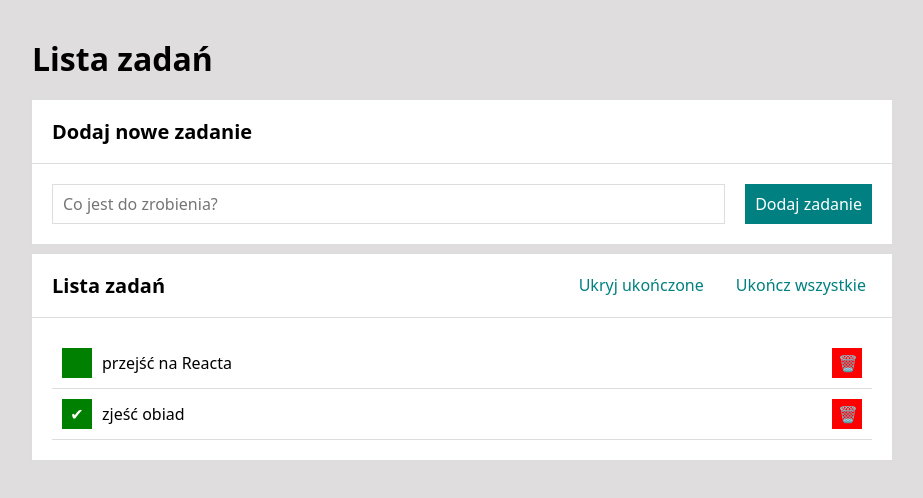
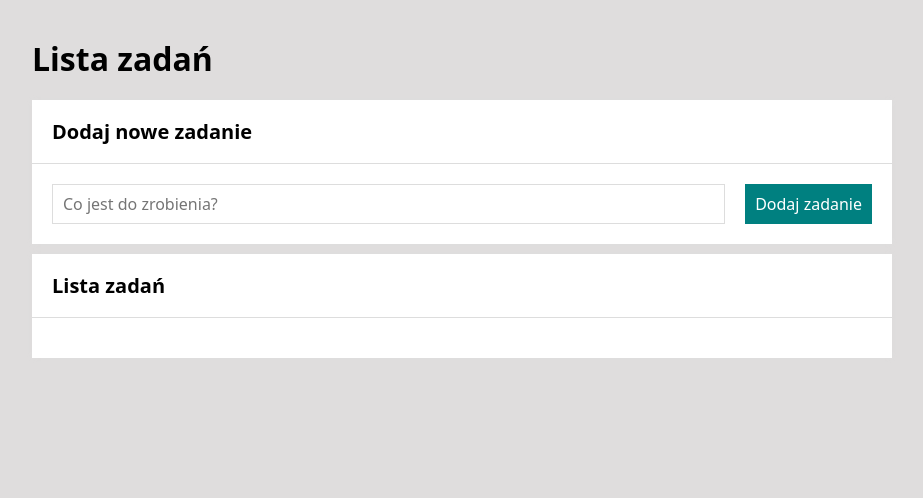
Before and after one commit to blankapalucka/to-do-list-react, a React (Create React App) app: page / in a window 1280 px wide. Shown: the top 498 px of the page, without its empty margins (178-1101 px from the left). Built offline with nearby package versions, Linux system fonts and the light colour scheme.

Commit message:
local storage added

```diff
--- a/src/App.js
+++ b/src/App.js
@@ -1,4 +1,4 @@
-import React, { useState } from 'react';
+import React, { useState, useEffect } from 'react';
 import Form from "./Form";
 import Tasks from "./Tasks";
 import Buttons from "./Buttons";
@@ -6,13 +6,20 @@
 import Header from "./Header";
 import Container from "./Container";
 
+
 function App() {
 
+  const tasksFromLocalStorage = JSON.parse(localStorage.getItem('tasks'))
+
   const [hideDone, setHideDone] = useState(false);
-  const [tasks, setTasks] = useState([
-    { id: 1, content: "przejść na Reacta", done: false },
-    { id: 2, content: "zjeść obiad", done: true }
-  ]);
+  const [tasks, setTasks] = useState(tasksFromLocalStorage === null ? [] : tasksFromLocalStorage
+
+  );
+
+  useEffect(() => {
+    localStorage.setItem('tasks', JSON.stringify(tasks))
+
+  }, [tasks])
 
 
   const toggleHideDone = () => {
@@ -20,7 +27,7 @@
   };
 
   const removeTask = (id) => {
-    setTasks(tasks => tasks.filter(task => task.id !== id));
+    setTasks(tasks => tasks.filter(task => task.id !== id))
   };
 
   const toggleTaskDone = (id) => {
```
